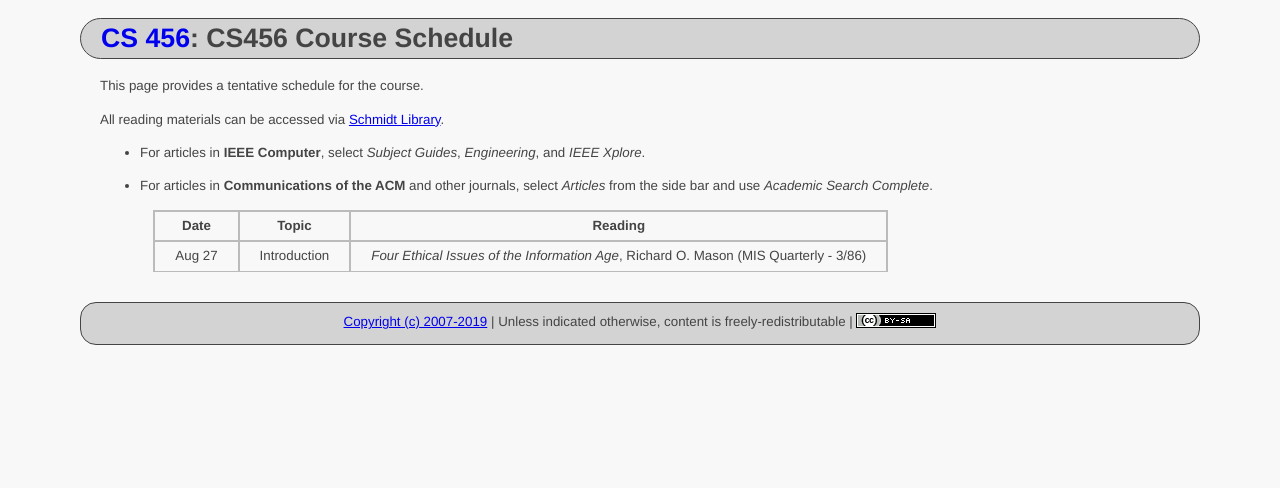
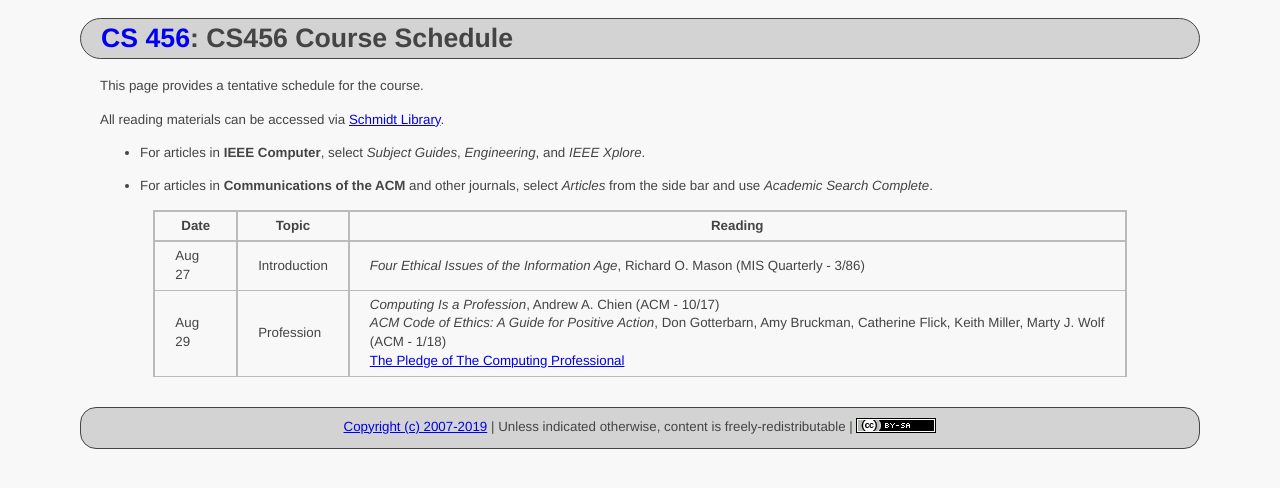
Before and after one commit to ycpcs/cs456-fall2019, a Jekyll site: the page built from schedule/index.md, in a window 1280 px wide. Shown: the top 488 px of the page. Built offline with Jekyll 4.4.1, drawn with Linux system fonts in a browser that asks for light colours.

Commit message:
add profession articles
add profession artilces

```diff
--- a/schedule/index.md
+++ b/schedule/index.md
@@ -15,6 +15,7 @@ All reading materials can be accessed via [Schmidt Library](http://library.ycp.e
 >  Date   |      Topic          |                                    Reading                                             |
 > ------- | ------------------  | -------------------------------------------------------------------------------------- |
 > Aug 27  | Introduction        | *Four Ethical Issues of the Information Age*, Richard O. Mason (MIS Quarterly - 3/86)  |
+> Aug 29  | Profession          | *Computing Is a Profession*, Andrew A. Chien (ACM - 10/17) <br /> *ACM Code of Ethics: A Guide for Positive Action*, Don Gotterbarn, Amy Bruckman, Catherine Flick, Keith Miller, Marty J. Wolf (ACM - 1/18) <br /> [The Pledge of The Computing Professional](http://pledge-of-the-computing-professional.org/home-page/the-oath) |
 
 
 <!--
```
